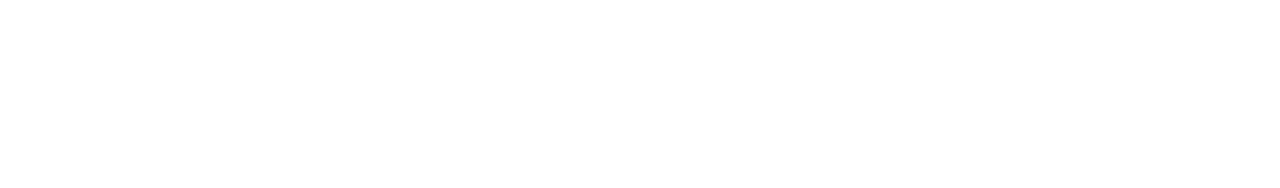
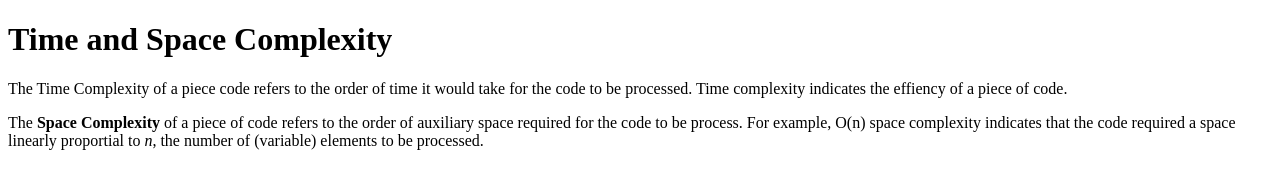
Before and after one commit to acciojob/time-and-space-complexity-abhishekgoud343, a website: page main.html in a window 1280 px wide. Drawn offline with Linux system fonts and the light colour scheme.

Commit message:
created a submission

```diff
--- a/main.html
+++ b/main.html
@@ -8,6 +8,10 @@
 
 	<body>
 		<!-- the entire body must be written by student -->
+		<h1>Time and Space Complexity</h1>
+		<p>The Time Complexity of a piece code refers to the order of time it would take for the code to be processed. Time complexity indicates the effiency of a piece of code.</p>
+		<p>The <b>Space Complexity</b> of a piece of code refers to the order of auxiliary space required for the code to be process. For example, O(n) space complexity indicates that the code required a space linearly proportial to <i>n</i>, the number of (variable) elements to be processed.</p>
+
 		<script type="text/javascript" src="./script.js">
 	</script>
 
```
Lines whose indentation alone changed are shown as unchanged.
